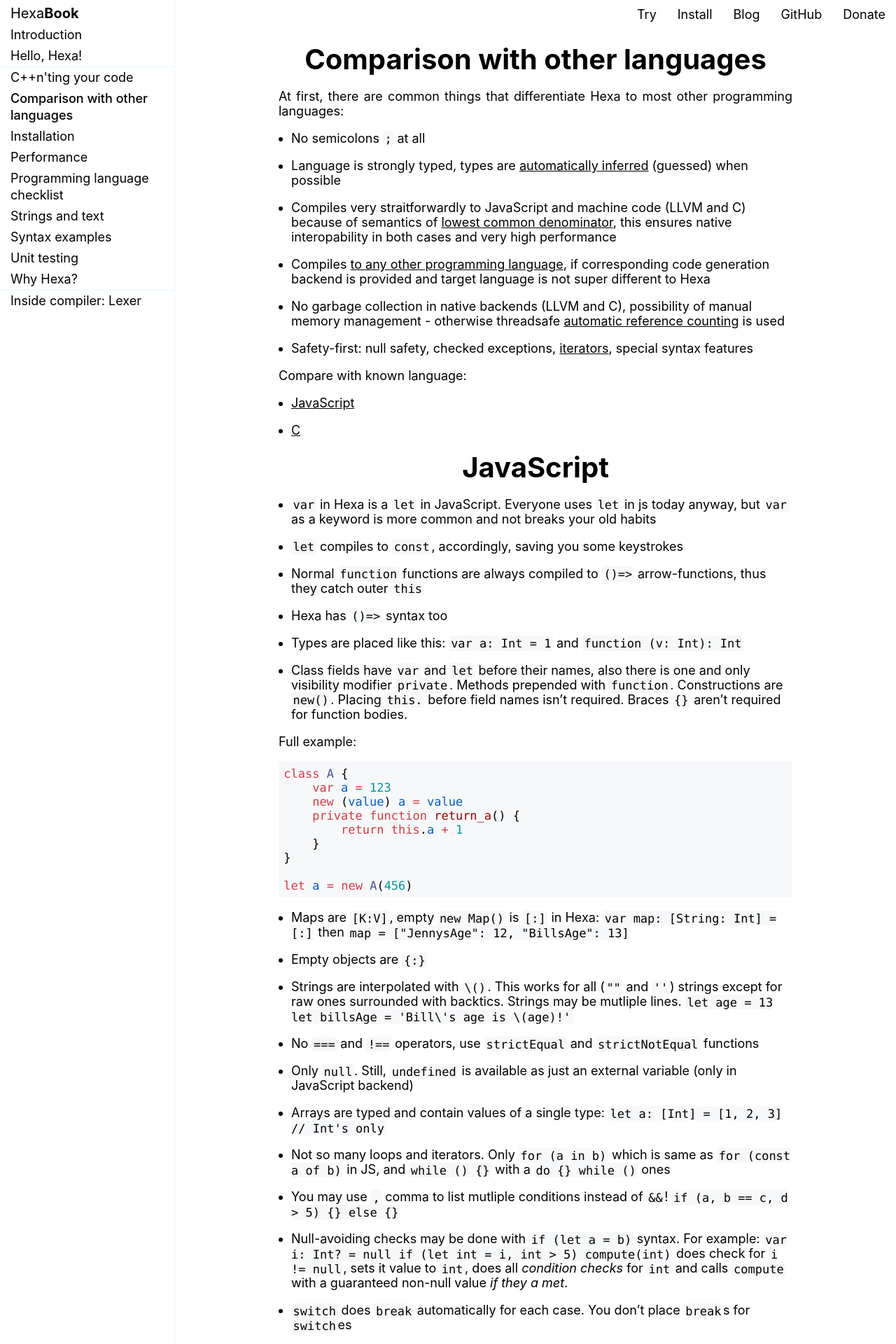
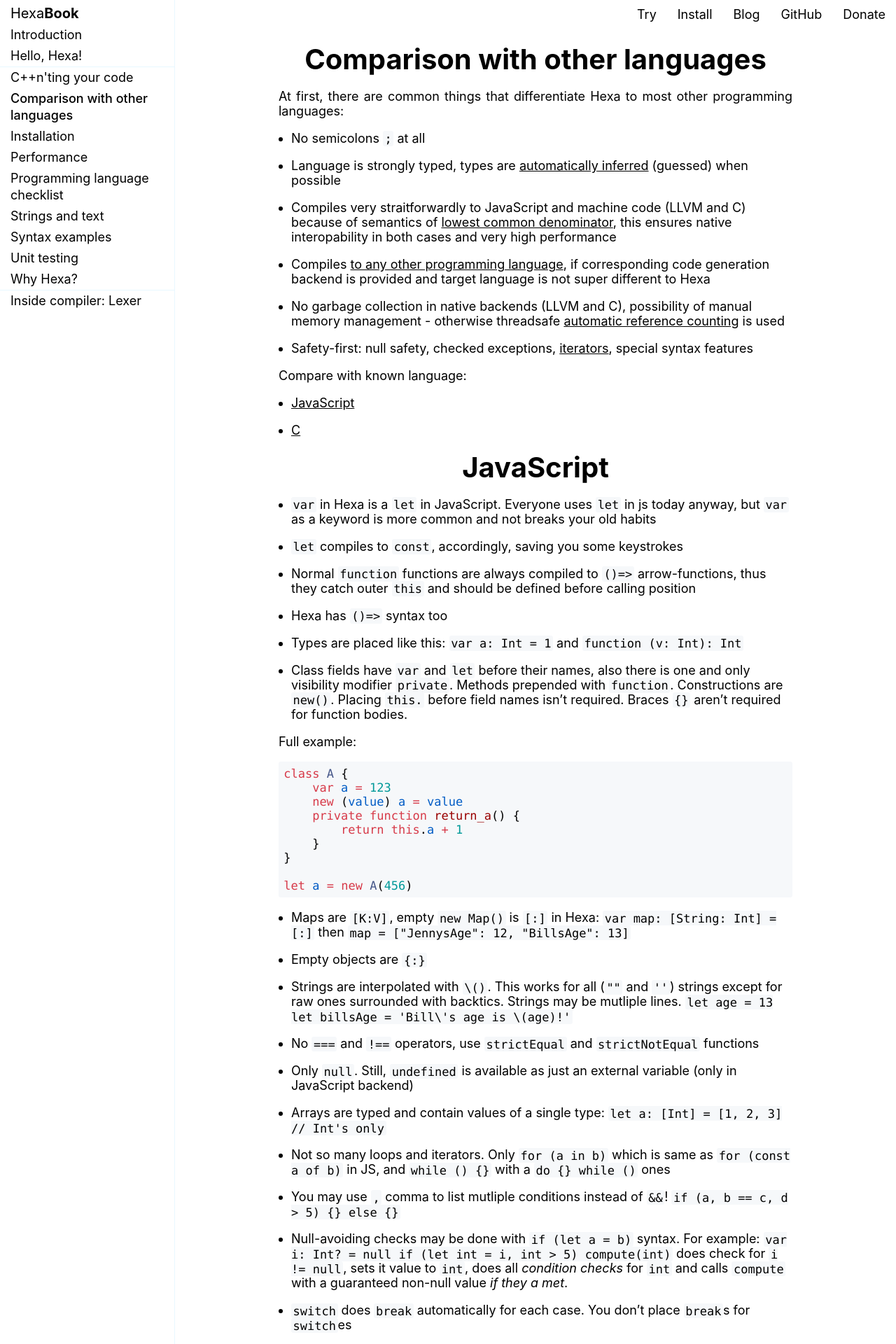
Before and after one commit to hexalang/hexalang.github.io, a Jekyll site: the page built from _book/Comparison.md, in a window 1280 px wide. Shown: the top 1920 px of the page at 70% size. Built offline with Jekyll 4.4.1, drawn with Linux system fonts in a browser that asks for light colours.

Commit message:
Update Comparison.md

```diff
--- a/_book/Comparison.md
+++ b/_book/Comparison.md
@@ -27,6 +27,7 @@
 - `var` in Hexa is a `let` in JavaScript. Everyone uses `let` in js today anyway, but `var` as a keyword is more common and not breaks your old habits
 - `let` compiles to `const`, accordingly, saving you some keystrokes
 - Normal `function` functions are always compiled to `()=>` arrow-functions, thus they catch outer `this`
+and should be defined before calling position
 - Hexa has `()=>` syntax too
 - Types are placed like this: `var a: Int = 1` and `function (v: Int): Int`
 - Class fields have `var` and `let` before their names, also there is one and only visibility modifier `private`.
```
